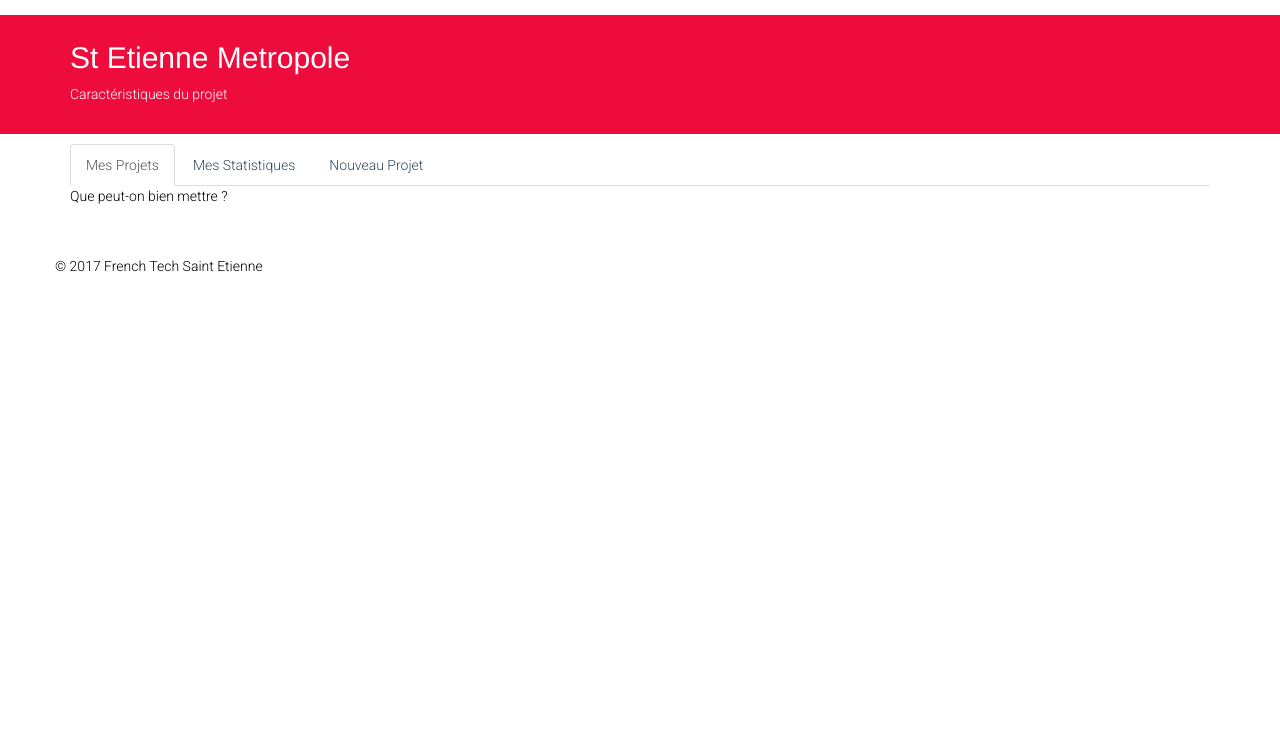
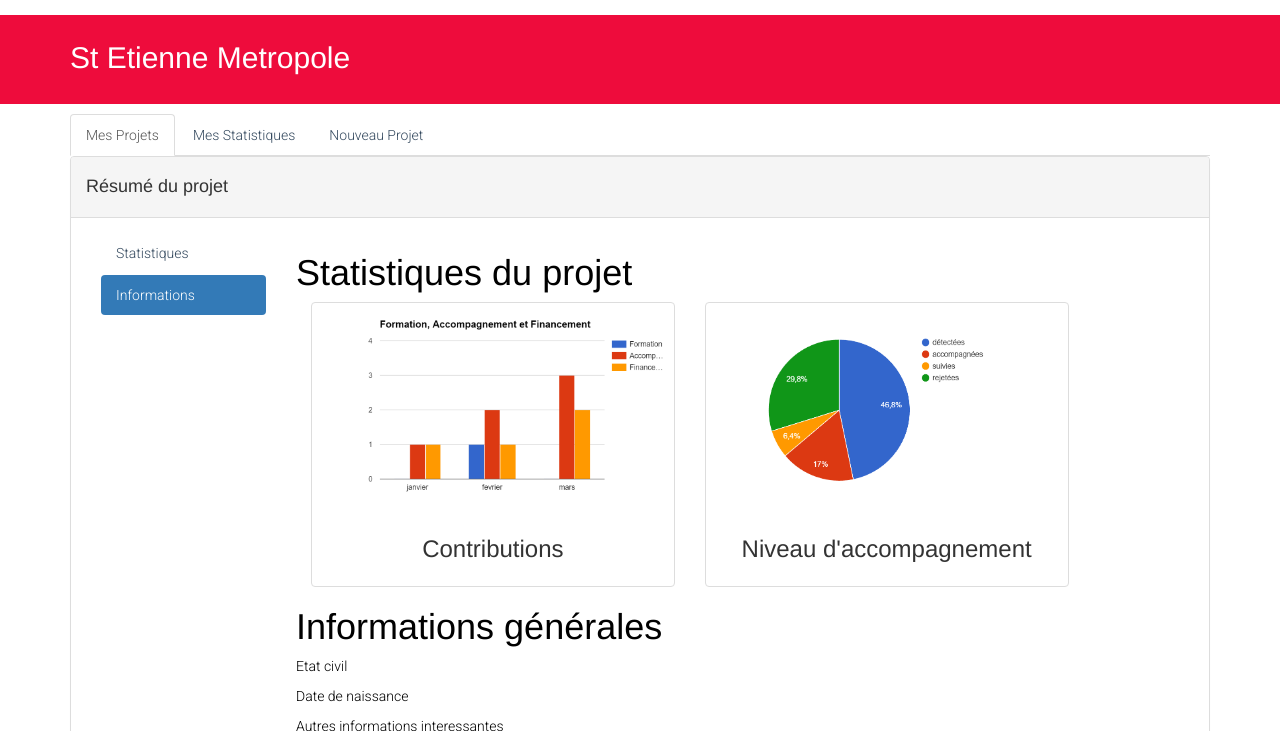
Before and after one commit to ElliotMaitre/Indicateurs-French-Tech, a plain HTML site: page projetSainteMetropole.html in a window 1280 px wide. Shown: the part 69-800 px from the top of the page. Drawn offline with Linux system fonts and the light colour scheme.

Commit message:
Finalisation exemple fiche projet
Ajout d'un scrollspy notamment.
Quelques modifications du main.css (affix) afin de positionner correctement la scrollbar

```diff
--- a/css/main.css
+++ b/css/main.css
@@ -1,4 +1,10 @@
 @import url(http://fonts.googleapis.com/css?family=Roboto:400,700,300);
+
+.affix {
+    top: 90px;
+    width: 13%;
+    z-index: 9999 !important;
+}
 .clearfix {
   *zoom: 1;
 }
--- a/projetSainteMetropole.html
+++ b/projetSainteMetropole.html
@@ -22,7 +22,6 @@
     <link rel="apple-touch-icon-precomposed" href="images/ico/apple-touch-icon-57-precomposed.png">
 </head><!--/head-->
 <body>
-  <body>
       <header class="navbar navbar-inverse navbar-fixed-top white" role="banner">
           <div class="container">
               <div class="navbar-header">
@@ -56,7 +55,6 @@
             <div class="row">
                 <div class="col-sm-6">
                     <h2>St Etienne Metropole</h2>
-                    <p>Caractéristiques du projet</p>
                 </div>
             </div>
         </div>
@@ -65,7 +63,6 @@
     <section id="Indicateurs" class="container">
         <div class="row">
             <div class="col-sm-12">
-
               <!--tabs -->
               <ul class="nav nav-tabs">
                 <li class="active"><a href="Indicateurs.html">Mes Projets</a></li>
@@ -73,9 +70,62 @@
                 <li><a href="FicheProjet.html">Nouveau Projet</a></li>
               </ul>
                 <!--/tabs -->
+                <div class="panel panel-default">
+                  <div class="panel-heading"><h4>Résumé du projet</h4></div>
+                  <div class="panel-body">
+                    <body data-spy="scroll" data-target="#myScrollspy" data-offset="20">
+                      <div class="container">
+                        <div class="row">
+                          <nav class="col-sm-2" id="myScrollspy">
+                            <ul class="nav nav-pills nav-stacked" data-spy="affix" data-offset-top="205">
+                              <li class="active"><a href="#statistiques">Statistiques</a></li>
+                              <li><a href="#informations">Informations</a></li>
+                            </ul>
+                          </nav>
+                          <div class="col-sm-10">
+                            <div id="statistiques">
+                              <h1>Statistiques du projet</h1>
+                              <div class="col-md-5">
+                <div class="thumbnail">
+                  <a href="#">
+                    <div class="squaresize" style="background-image:url('images/Graphs/graph1.png');"></div>
+                    <div class="caption center">
+                      <h3>Contributions</h3>
+                    </div>
+                  </a>
+                </div>
+              </div>
+              <div class="col-md-5">
+                <div class="thumbnail">
+                  <a href="#">
+                    <div class="squaresize" style="background-image:url('images/Graphs/graph2.png');"></div>
+                    <div class="caption center">
+                      <h3>Niveau d'accompagnement</h3>
+                    </div>
+                  </a>
+                </div>
+               </div>
+            <div id="informations">
+              <h1>Informations générales</h1>
+              <p>Etat civil</p>
+              <p>Date de naissance</p>
+              <p>Autres informations interessantes</p>
+              <p>Etat civil</p>
+              <p>Etat civil</p>
+              <p>Etat civil</p>
+            </div>
+          </div>
+          </div>
+        </div>
 
-                Que peut-on bien mettre ?
+      </body>
+
+              </div>
+            </div>
+          </div>
         </section>
+
+
 
         <footer id="footer" class="white">
             <div class="container">
```
